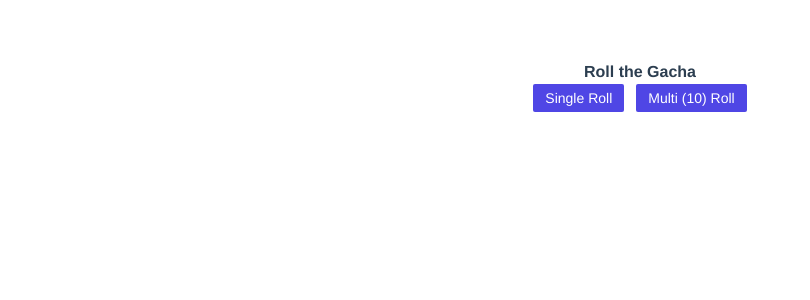
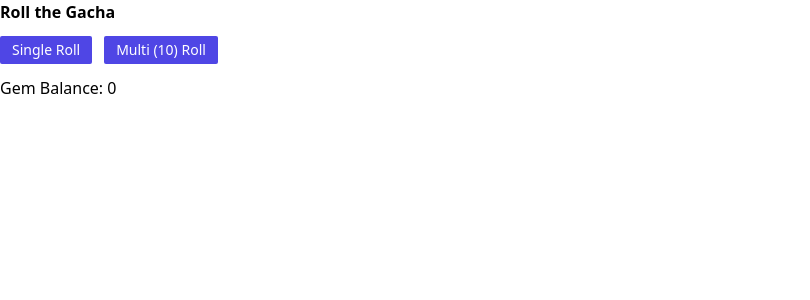
Before and after one commit to Eelsvek/gacha, a Vue app: page / in a window 1280 px wide. Both pictures are taken after a click on the button "Multi (10) Roll". Shown: the top 300 px of the page, without its empty margins (0-810 px from the left). Built offline with nearby package versions, Linux system fonts and the light colour scheme.

Commit message:
feat: errorMessage
displays error message if user tries to redeem more gems than they have

```diff
--- a/src/App.vue
+++ b/src/App.vue
@@ -1,17 +1,21 @@
 <template>
   <div>
-    <h1 class="font-bold">Roll the Gacha</h1>
+    <h1 class="font-bold mb-3">Roll the Gacha</h1>
     <BaseButton @click="handleRoll(RollTypes.SINGLE)" class="mr-3"
       >Single Roll</BaseButton
     >
     <BaseButton @click="handleRoll(RollTypes.MULTI)"
       >Multi (10) Roll</BaseButton
     >
+    <div class="mt-3">Gem Balance: {{ balance }}</div>
+    <div v-if="errorMessage" class="text-red-600 font-bold">
+      {{ errorMessage }}
+    </div>
   </div>
 </template>
 
 <script>
-// import { ref } from 'vue';
+import { ref } from 'vue';
 import BaseButton from '@/components/Buttons/BaseButton';
 import { RollTypes } from '@/constants';
 
@@ -21,13 +25,25 @@ export default {
     BaseButton,
   },
   setup() {
+    const balance = ref(1500);
+    const errorMessage = ref(null);
+
+    const chargeBalance = (cost) => {
+      if (balance.value - cost < 0) {
+        errorMessage.value = 'Not enough credits';
+      } else {
+        errorMessage.value = '';
+        balance.value -= cost;
+      }
+    };
+
     const handleRoll = (type) => {
       switch (type) {
         case RollTypes.SINGLE:
-          console.log('single');
+          chargeBalance(150);
           break;
         case RollTypes.MULTI:
-          console.log('multi');
+          chargeBalance(1500);
           break;
         default:
           break;
@@ -35,20 +51,11 @@ export default {
     };
 
     return {
+      balance,
+      errorMessage,
       handleRoll,
       RollTypes,
     };
   },
 };
 </script>
-
-<style>
-#app {
-  font-family: Avenir, Helvetica, Arial, sans-serif;
-  -webkit-font-smoothing: antialiased;
-  -moz-osx-font-smoothing: grayscale;
-  text-align: center;
-  color: #2c3e50;
-  margin-top: 60px;
-}
-</style>
```
